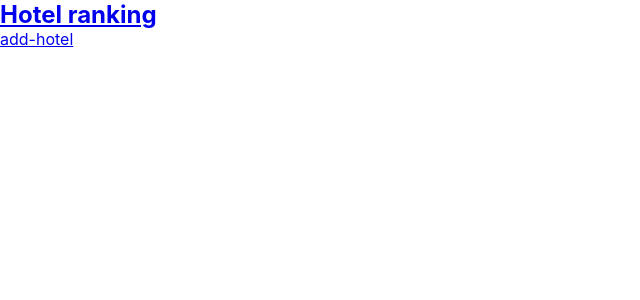
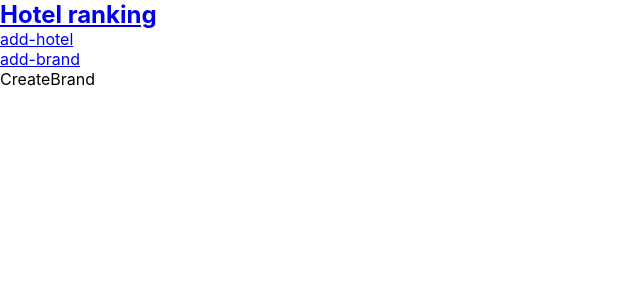
Before and after one commit to JamiuKolawole04/hotel-ranking-client, a React (Create React App) app: page /brand in a window 1280 px wide. Shown: the top 300 px of the page, without its empty margins (0-640 px from the left). Built offline with nearby package versions, Linux system fonts and the light colour scheme; no server answers.

Commit message:
chore: adding create brand route

```diff
--- a/src/App.tsx
+++ b/src/App.tsx
@@ -5,6 +5,7 @@ import { DetailHotel } from "./pages/DetailHotel";
 import { Home } from "./pages";
 import { EditHotel } from "./pages/EditHotel";
 import { CreateHotel } from "./pages/CreateHotel";
+import { CreateBrand } from "./pages/CreateBrand";
 
 const App = () => {
   return (
@@ -16,6 +17,7 @@ const App = () => {
           <Route path="/create" element={<CreateHotel />} />
           <Route path="/detail/:hotelid" element={<DetailHotel />} />
           <Route path="/edit/:hotelid" element={<EditHotel />} />
+          <Route path="/brand" element={<CreateBrand />} />
         </Routes>
       </Router>
     </div>
--- a/src/component/Header.tsx
+++ b/src/component/Header.tsx
@@ -13,6 +13,10 @@ export const Header = () => {
             <li>
               <Link to="/create">add-hotel</Link>
             </li>
+
+            <li>
+              <Link to="/brand">add-brand</Link>
+            </li>
           </ul>
         </nav>
       </section>
--- /dev/null
+++ b/src/pages/CreateBrand.tsx
@@ -0,0 +1,5 @@
+import React from "react";
+
+export const CreateBrand = () => {
+  return <div>CreateBrand</div>;
+};
```
